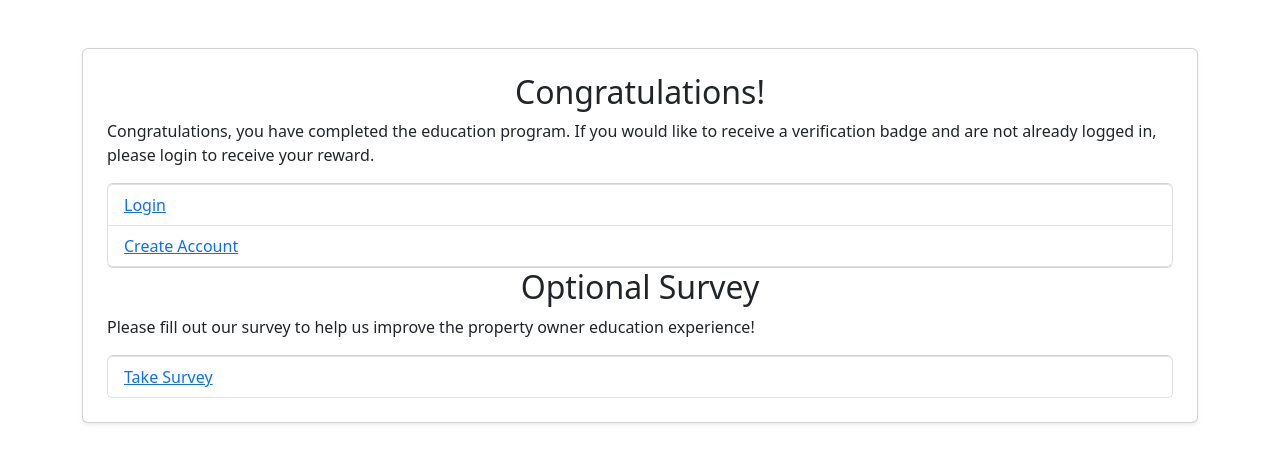
After one commit to alrudniy/T1-f24-edu, a Flask app: page /end in a window 1280 px wide. The commit adds this page. Shown: the top 463 px of the page. Run offline with Flask 3, Linux system fonts and the light colour scheme; a user stored in the database is signed in; tables that the repository leaves empty hold one stand-in row (values such as "Sample post").

Commit message:
Re-created end page and added buttons that link to it to senario 1 and 2 html files.

```diff
--- a/app.py
+++ b/app.py
@@ -91,6 +91,11 @@ def scenario2():
 def article1():
     return render_template('article1.html')
 
+@app.route('/end')
+@login_required
+def end():
+    return render_template('end.html')
+
 @app.route('/logout')
 @login_required
 def logout():
--- /dev/null
+++ b/templates/end.html
@@ -0,0 +1,30 @@
+<!DOCTYPE html>
+<html lang="en">
+<head>
+    <meta charset="UTF-8">
+    <meta name="viewport" content="width=device-width, initial-scale=1.0">
+    <title>end</title>
+    <link href="https://cdn.jsdelivr.net/npm/bootstrap@5.3.0-alpha1/dist/css/bootstrap.min.css" rel="stylesheet">
+</head>
+<body class="container mt-5">
+    <div class="card p-4 shadow-sm">
+        <h2 class="text-center">Congratulations!</h2>
+        <p>Congratulations, you have completed the education
+            program. If you would like to receive a verification badge
+            and are not already logged in, please login to receive
+            your reward. </p>
+
+            <ul class="list-group">
+                <li class="list-group-item"><a href="{{ url_for('login') }}">Login</a></li>
+                <li class="list-group-item"><a href="{{ url_for('create_account') }}">Create Account</a></li>
+            </ul>
+
+        <h2 class="text-center">Optional Survey</h2>
+        <p>Please fill out our survey to help us improve the property owner education experience! </p>
+
+        <ul class="list-group">
+            <li class="list-group-item"><a href="{{ url_for('login') }}">Take Survey</a></li>
+        </ul>
+    </div>
+</body>
+</html>
--- a/templates/pick_a_path.html
+++ b/templates/pick_a_path.html
@@ -27,6 +27,7 @@
             <li class="list-group-item"><a href="{{ url_for('scenario1') }}">Scenario 1</a></li>
             <li class="list-group-item"><a href="{{ url_for('scenario2') }}">Scenario 2</a></li>
             <li class="list-group-item"><a href="{{ url_for('article1') }}">Article 1</a></li>
+            <li class="list-group-item"><a href="{{ url_for('end') }}">end page</a></li>
         </ul>
     </div>
 </body>
--- a/templates/scenario1.html
+++ b/templates/scenario1.html
@@ -11,5 +11,8 @@
         <h2 class="text-center">Scenario 1</h2>
         <p>This is the Scenario 1 screen.</p>
     </div>
+    <ul class="list-group">
+        <li class="list-group-item"><a href="{{ url_for('end') }}">Complete</a></li>
+    </ul>
 </body>
 </html>
--- a/templates/scenario2.html
+++ b/templates/scenario2.html
@@ -11,5 +11,8 @@
         <h2 class="text-center">Scenario 2</h2>
         <p>This is the Scenario 2 screen.</p>
     </div>
+    <ul class="list-group">
+        <li class="list-group-item"><a href="{{ url_for('end') }}">Complete</a></li>
+    </ul>
 </body>
 </html>
```
